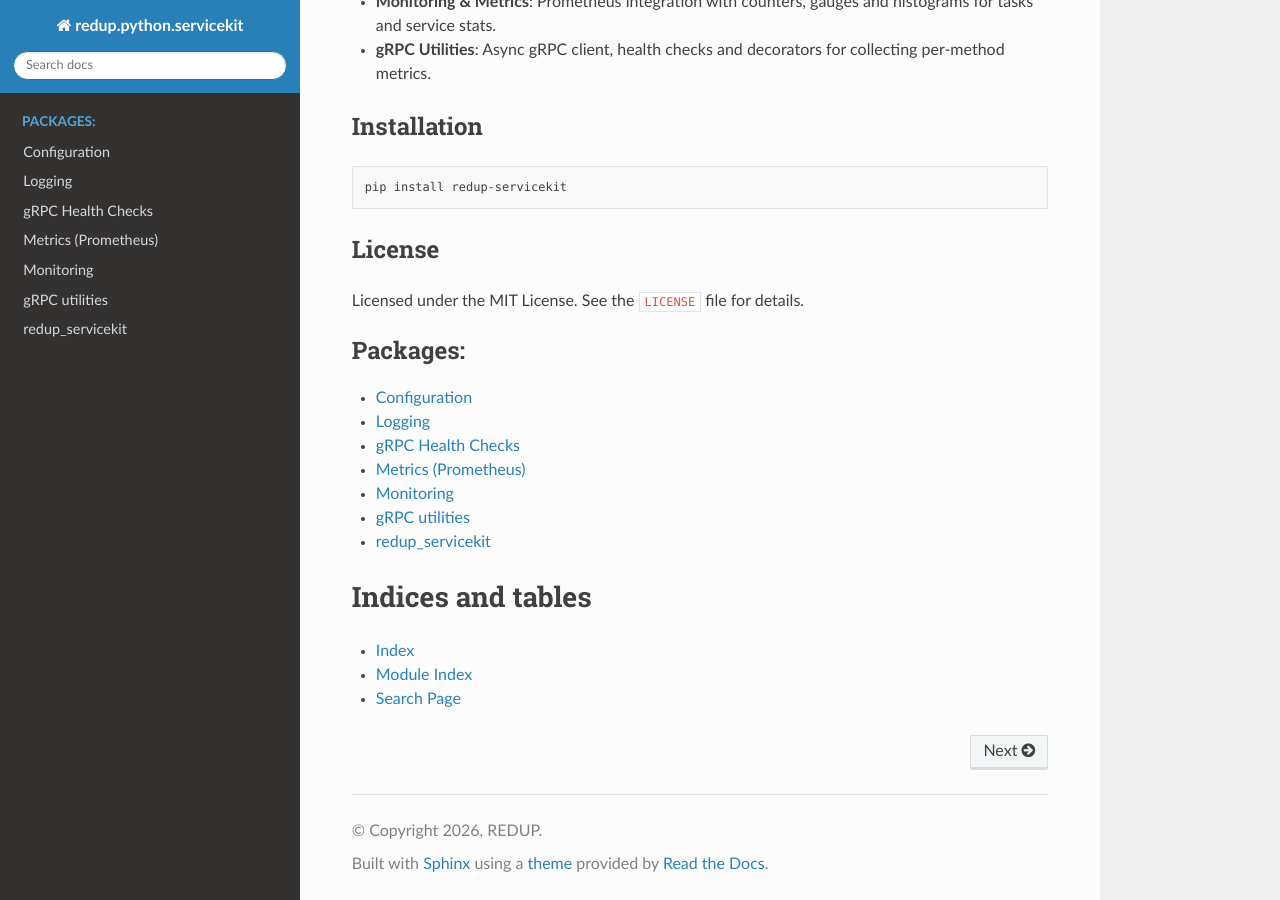
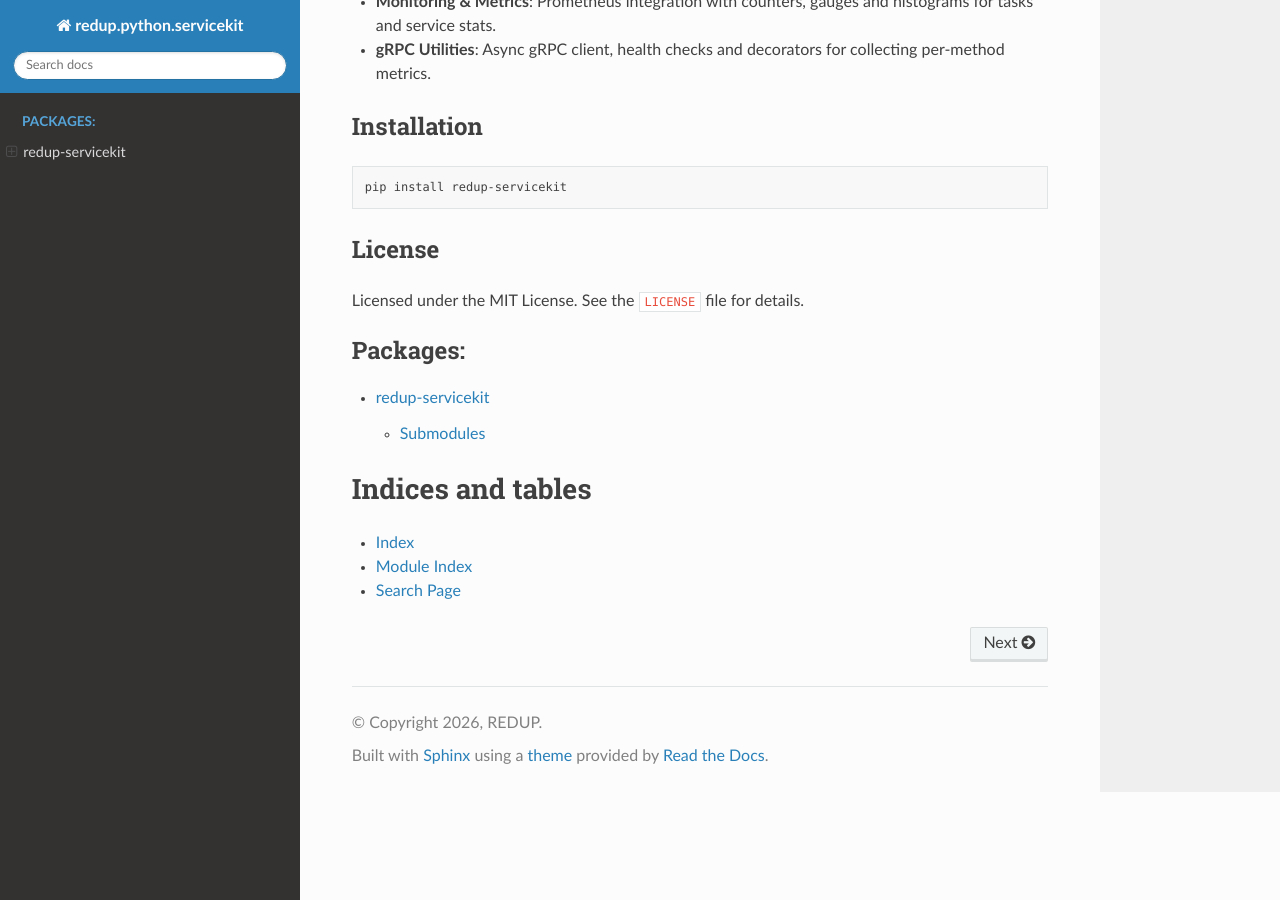
Before and after one commit to redup-ai/redup.python.servicekit, a Sphinx documentation site: the page built from docs/source/index.rst, in a window 1280 px wide and 900 px high, scrolled down 573 px. Built offline with Sphinx 7.4.7 and the Read the Docs theme 3.1.0, drawn with Linux system fonts in a browser that asks for light colours; the version number could not be read and is left out.

Commit message:
change automodules

```diff
--- a/docs/source/index.rst
+++ b/docs/source/index.rst
@@ -4,15 +4,9 @@
 .. mdinclude:: ../../README.md
 
 .. toctree::
-   :maxdepth: 1
+   :maxdepth: 2
    :caption: Packages:
 
-   config
-   logging
-   health
-   metrics
-   monitoring
-   grpc
    redup_servicekit
 
 Indices and tables
--- a/docs/source/redup_servicekit.rst
+++ b/docs/source/redup_servicekit.rst
@@ -1,6 +1,20 @@
-********************
-redup_servicekit
-********************
+******************
+redup-servicekit
+******************
 
 .. automodule:: redup_servicekit
     :members:
+
+Submodules
+==========
+
+.. toctree::
+   :maxdepth: 1
+   :caption: Modules:
+
+   config
+   logging
+   health
+   metrics
+   monitoring
+   grpc
```
